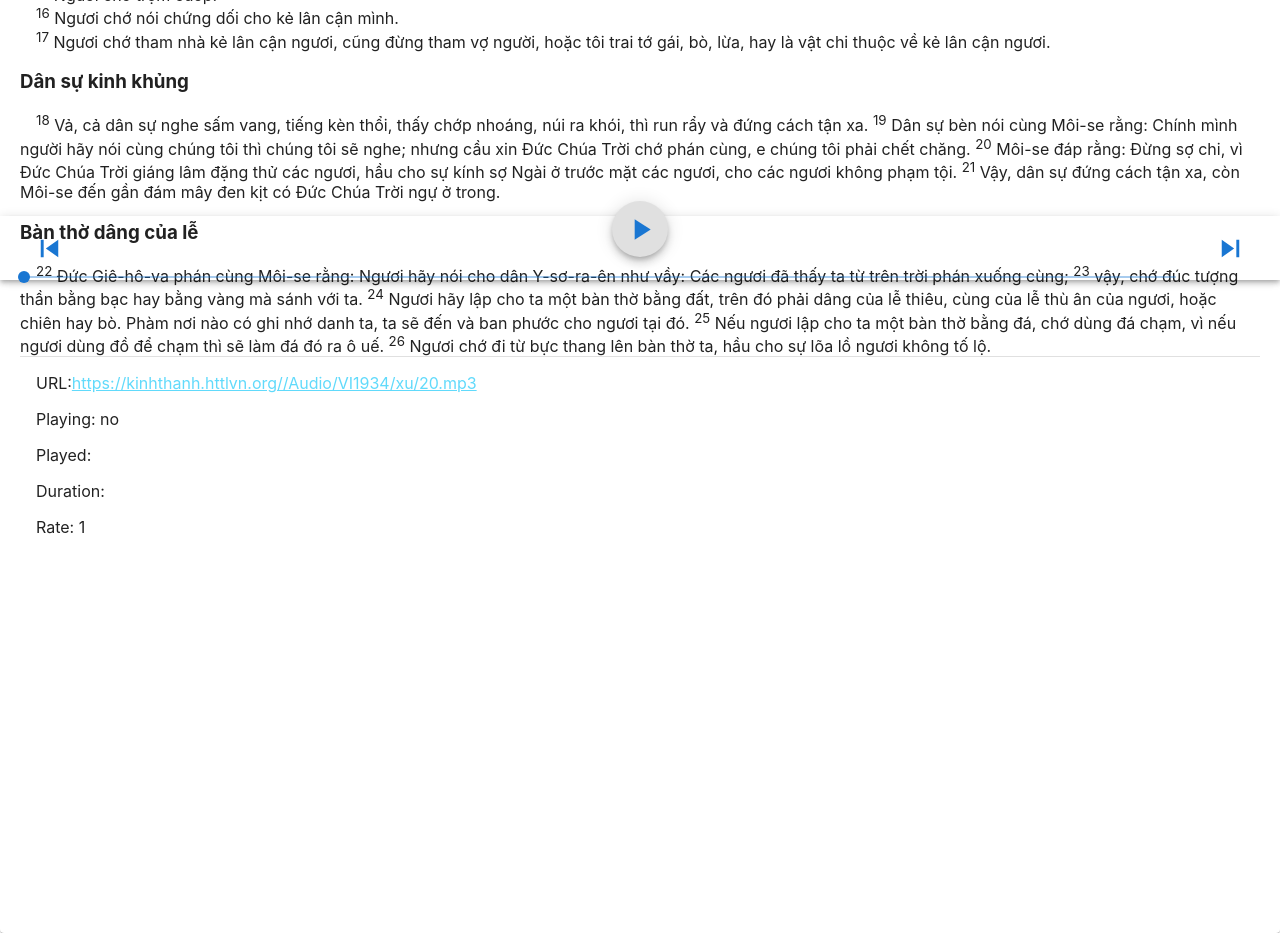
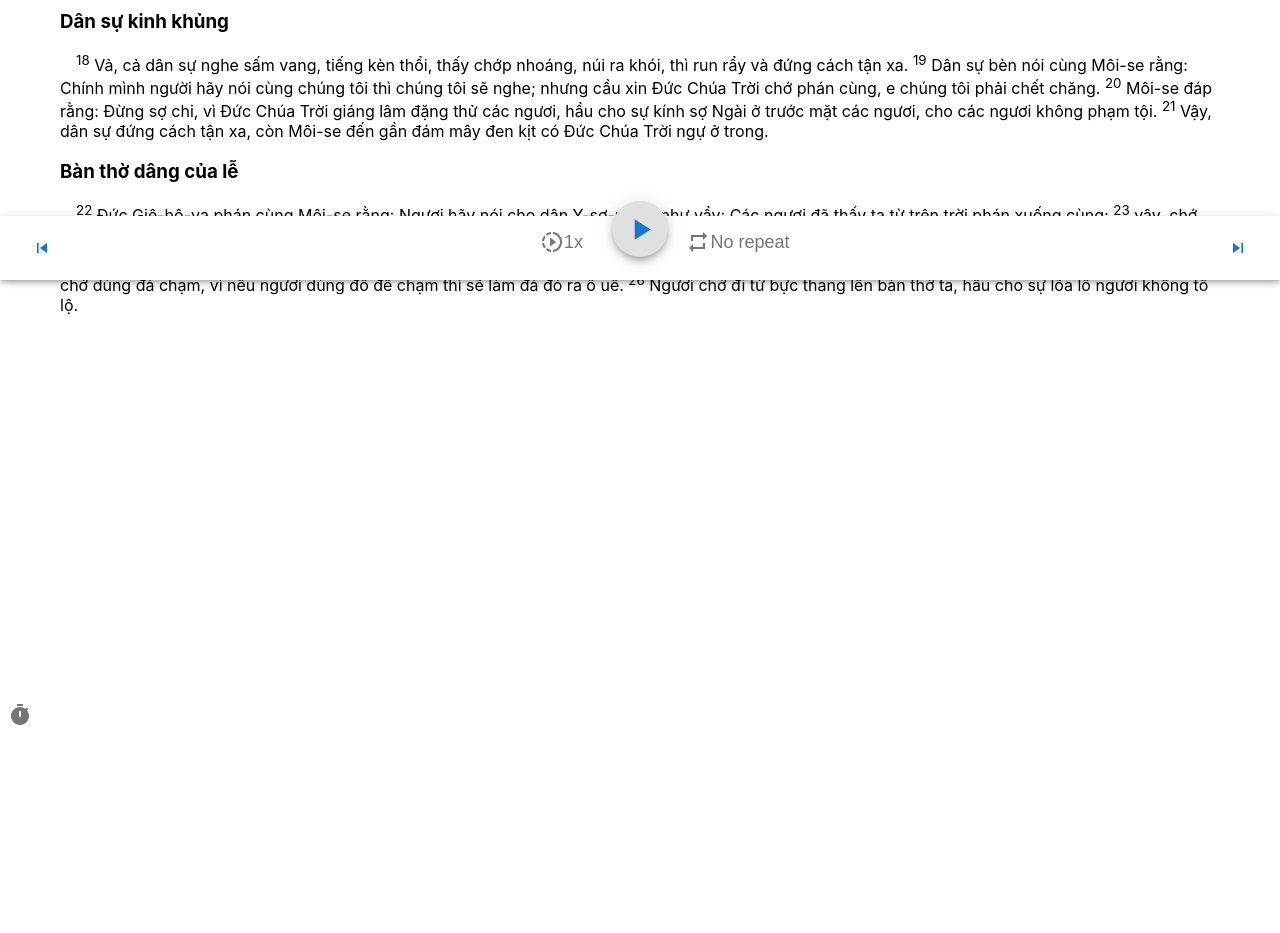
Before and after one commit to phucamtv/kt-react, a React (Create React App) app: page / in a window 1280 px wide. Shown: the part 520-1453 px from the top of the page. After the commit the page ends 1255 px from the top, so only its background shows below. Built offline with nearby package versions, Linux system fonts and the light colour scheme.

Commit message:
Polish style.

```diff
--- a/src/components/player/button.play.tsx
+++ /dev/null
@@ -1,141 +0,0 @@
-import React, { Fragment, useEffect, useState } from 'react';
-import { Card, Divider, Grid, IconButton, List, ListItem, Paper, Slider } from '@mui/material';
-import { Address } from './app';
-import ReactPlayer from 'react-player';
-import PlayArrowIcon from '@mui/icons-material/PlayArrow';
-import PauseIcon from '@mui/icons-material/Pause';
-import { AppState } from './app.state';
-
-
-export interface ButtonPlayProps {
-	state: AppState;
-}
-
-interface AudioState {
-	url: string,
-	pip: boolean,
-	playing: boolean,
-	controls: boolean,
-	light: boolean,
-	volume: number,
-	muted: boolean,
-	played: number,
-	loaded: number,
-	duration: number,
-	playbackRate: number,
-	loop: boolean,
-	seeking: boolean,
-}
-
-export function ButtonPlay(props: ButtonPlayProps) {
-	let player: null | ReactPlayer = null;
-	const [state, setState] = useState({
-		url: '',
-		text: '',
-		pip: false,
-		playing: false,
-		controls: false,
-		light: false,
-		volume: 0.8,
-		muted: false,
-		played: 0,
-		loaded: 0,
-		duration: 0,
-		playbackRate: 1.0,
-		loop: false,
-		seeking: false,
-	});
-
-	const onLocation = async (location?: Address) => {
-		if (!location) {
-			setState({ ...state, playing: false });
-		} else if (location) {
-			setState({ ...state, url: location.url || '', text: location.text || '' });
-		}
-	};
-
-	useEffect(
-		() => {
-			const addressListener = props.state.onAddress(onLocation);
-			const speedListener = props.state.onSpeed((playbackRate) => {
-				setState({ ...state, playbackRate: playbackRate || 1.0 });
-			});
-
-			const interval = setInterval(
-				function () {
-					if (player) {
-						const played = player.getCurrentTime();
-						const duration = player.getDuration();
-
-						setState({ ...state, played, duration });
-					}
-				},
-				100,
-			);
-
-			return () => {
-				addressListener();
-				speedListener();
-				clearInterval(interval);
-			};
-		},
-	);
-
-	const iconPlay = <PlayArrowIcon fontSize="large" color="primary" />;
-	const iconPause = <PauseIcon fontSize="large" color="primary" />;
-
-	return [
-		<IconButton
-			onClick={async () => {
-				if (!state.url) {
-					const location = props.state.getAddress();
-
-					if (location) {
-						setState((state) => ({ ...state, playing: true }));
-
-						return;
-					}
-				}
-
-				setState({ ...state, playing: !state.playing });
-			}}
-		>{state.playing ? iconPause : iconPlay}</IconButton>,
-		<Slider
-			max={state.duration}
-			value={state.played}
-			aria-label="Seeker"
-			size="small"
-			onChangeCommitted={(e, played) => {
-				if (typeof played === 'number') {
-					player!.seekTo(played);
-					setState({ ...state, played });
-				}
-			}}
-		/>,
-		<Fragment>
-			<div dangerouslySetInnerHTML={{ __html: state.text }} />
-			<Divider />
-
-			<List>
-				<ListItem>URL: <a href={state.url}>{state.url}</a></ListItem>
-				<ListItem>Playing: {state.playing ? 'yes' : 'no'}</ListItem>
-				<ListItem>Played: {state.played}</ListItem>
-				<ListItem>Duration: {state.duration}</ListItem>
-				<ListItem>Rate: {state.playbackRate}</ListItem>
-			</List>
-
-
-			{!state.url ? 'NO PLAYER' : <ReactPlayer
-				ref={(v) => player = v}
-				url={state.url}
-				loop={state.loop}
-				playsinline={true}
-				playing={state.playing}
-				playbackRate={state.playbackRate}
-				onEnded={() => setState({ ...state, playing: false })}
-				onReady={() => setState({ ...state, duration: player!.getDuration() })}
-				onError={(err) => console.log({ err })}
-				config={{ file: { forceAudio: true } }} />}
-		</Fragment>,
-	];
-}
--- a/src/components/player/button.speed.tsx
+++ b/src/components/player/button.speed.tsx
@@ -27,7 +27,7 @@ export const SpeedPicker = (props: SpeedPickerProps) => {
 	};
 
 	return <div>
-		<IconButton onClick={onToggleDialog}>
+		<IconButton onClick={onToggleDialog} size="small">
 			<SlowMotionVideoIcon />
 			{speed}x
 		</IconButton>
--- a/src/components/player/button.next.tsx
+++ b/src/components/player/control/next.tsx
@@ -1,7 +1,7 @@
 import { Fragment } from 'react';
 import SkipNextIcon from '@mui/icons-material/SkipNext';
 import { IconButton } from '@mui/material';
-import { AppState } from './app.state';
+import { AppState } from '../app.state';
 
 export function ButtonNext(props: { state: AppState }) {
 	const onClick = () => {
@@ -16,7 +16,7 @@ export function ButtonNext(props: { state: AppState }) {
 
 	return <Fragment>
 		<IconButton onClick={onClick}>
-			<SkipNextIcon fontSize="large" color="primary" />
+			<SkipNextIcon fontSize="small" color="primary" />
 		</IconButton>
 	</Fragment>;
 }
--- /dev/null
+++ b/src/components/player/control/play.effect.ts
@@ -0,0 +1,39 @@
+import { AppState } from '../app.state';
+import { Address } from '../app';
+import { AudioState } from './play.state';
+import { Dispatch, SetStateAction } from 'react';
+import ReactPlayer from 'react-player';
+
+export function playEffect(player: null | ReactPlayer, appState: AppState, setState: Dispatch<SetStateAction<AudioState>>) {
+	const addressListener = appState.onAddress(
+		async (location?: Address) => {
+			if (!location) {
+				setState((state) => ({ ...state, playing: false }));
+			} else if (location) {
+				setState((state) => ({ ...state, url: location.url || '', text: location.text || '' }));
+			}
+		},
+	);
+
+	const speedListener = appState.onSpeed((playbackRate) => {
+		setState((state) => ({ ...state, playbackRate: playbackRate || 1.0 }));
+	});
+
+	const interval = setInterval(
+		function () {
+			if (player) {
+				const played = player.getCurrentTime();
+				const duration = player.getDuration();
+
+				setState((state) => ({ ...state, played, duration }));
+			}
+		},
+		100,
+	);
+
+	return () => {
+		addressListener();
+		speedListener();
+		clearInterval(interval);
+	};
+}
--- /dev/null
+++ b/src/components/player/control/play.state.ts
@@ -0,0 +1,37 @@
+export interface AudioState {
+	text: string,
+	url: string,
+	pip: boolean,
+	playing: boolean,
+	controls: boolean,
+	light: boolean,
+	volume: number,
+	muted: boolean,
+	played: number,
+	loaded: number,
+	duration: number,
+	playbackRate: number,
+	loop: boolean,
+	seeking: boolean,
+	verbose: boolean,
+	counter: number,
+}
+
+export const defaultAudioState: AudioState = {
+	url: '',
+	text: '',
+	pip: false,
+	playing: false,
+	controls: false,
+	light: false,
+	volume: 0.8,
+	muted: false,
+	played: 0,
+	loaded: 0,
+	duration: 0,
+	playbackRate: 1.0,
+	loop: false,
+	seeking: false,
+	verbose: false,
+	counter: 0,
+};
--- /dev/null
+++ b/src/components/player/control/play.tsx
@@ -0,0 +1,80 @@
+import React, { Fragment, useEffect, useState } from 'react';
+import { Box, CircularProgress, Divider, List, ListItem, Slider } from '@mui/material';
+import ReactPlayer from 'react-player';
+import PlayArrowIcon from '@mui/icons-material/PlayArrow';
+import PauseIcon from '@mui/icons-material/Pause';
+import { AppState } from '../app.state';
+import { AudioState, defaultAudioState } from './play.state';
+import { playEffect } from './play.effect';
+
+export interface ButtonPlayProps {
+	state: AppState;
+}
+
+export function ButtonPlay(props: ButtonPlayProps) {
+	let player: null | ReactPlayer = null;
+	const [state, setState] = useState<AudioState>(defaultAudioState);
+
+	// setState({...state, counter: sta});
+
+	useEffect(
+		() => playEffect(player, props.state, setState),
+		[state],
+	);
+
+	return [
+		<Fragment>
+			{
+				state.playing
+					? <PauseIcon fontSize="large" color="primary" onClick={() => setState({ ...state, playing: false })} />
+					: <PlayArrowIcon fontSize="large" color="primary" onClick={() => setState({ ...state, playing: true })} />
+			}
+
+			<Box sx={{ display: 'flex' }}>
+				<CircularProgress
+					thickness={1}
+					variant="determinate"
+					size={60}
+					value={state.played}
+					sx={{ position: 'absolute', top: -1, left: -2, zIndex: -1 }}
+				/>
+			</Box>
+		</Fragment>,
+		<Slider
+			max={state.duration}
+			value={state.played}
+			aria-label="Seeker"
+			size="small"
+			onChangeCommitted={(e, played) => {
+				if (typeof played === 'number') {
+					player!.seekTo(played);
+					setState({ ...state, played });
+				}
+			}}
+		/>,
+		<Fragment>
+			<div dangerouslySetInnerHTML={{ __html: state.text }} />
+
+			{!state.verbose ? '' : <List>
+				<ListItem><Divider /></ListItem>
+				<ListItem>URL: <a href={state.url}>{state.url}</a></ListItem>
+				<ListItem>Playing: {state.playing ? 'yes' : 'no'}</ListItem>
+				<ListItem>Played: {state.played}</ListItem>
+				<ListItem>Duration: {state.duration}</ListItem>
+				<ListItem>Rate: {state.playbackRate}</ListItem>
+			</List>}
+
+			{!state.url ? 'NO PLAYER' : <ReactPlayer
+				ref={(v) => player = v}
+				url={state.url}
+				loop={state.loop}
+				playsinline={true}
+				playing={state.playing}
+				playbackRate={state.playbackRate}
+				onEnded={() => setState({ ...state, playing: false })}
+				onReady={() => setState({ ...state, duration: player!.getDuration() })}
+				onError={(err) => console.log({ err })}
+				config={{ file: { forceAudio: true } }} />}
+		</Fragment>,
+	];
+}
--- a/src/components/player/button.prev.tsx
+++ b/src/components/player/control/prev.tsx
@@ -1,7 +1,7 @@
 import { Fragment } from 'react';
 import SkipPreviousIcon from '@mui/icons-material/SkipPrevious';
 import { IconButton } from '@mui/material';
-import { AppState } from './app.state';
+import { AppState } from '../app.state';
 
 export function ButtonPrev(props: { state: AppState }) {
 	const onClick = async () => {
@@ -15,7 +15,7 @@ export function ButtonPrev(props: { state: AppState }) {
 
 	return <Fragment>
 		<IconButton onClick={onClick}>
-			<SkipPreviousIcon fontSize="large" color="primary" />
+			<SkipPreviousIcon fontSize="small" color="primary" />
 		</IconButton>
 	</Fragment>;
 }
--- a/src/components/player/player.content.tsx
+++ /dev/null
@@ -1,36 +0,0 @@
-import { AppState } from './app.state';
-import { ButtonPlay } from './button.play';
-import { ButtonNext } from './button.next';
-import { ButtonPrev } from './button.prev';
-import { AppBar, Box, Container, Paper, Toolbar } from '@mui/material';
-import React, { Fragment } from 'react';
-import { styled } from '@mui/material/styles';
-import Fab from '@mui/material/Fab';
-
-const StyledFab = styled(Fab)({ position: 'absolute', zIndex: 1, top: -15, left: 0, right: 0, margin: '0 auto' });
-const StyledSlider = styled(Container)({
-	position: 'absolute',
-	bottom: -15,
-	left: 0,
-	margin: '0 auto',
-	width: '100%',
-});
-
-export const PlayerContent = (props: { state: AppState }) => {
-	const [playButton, seeker, content] = ButtonPlay(props);
-
-	return <Fragment>
-		<Paper style={{ padding: '20px' }}>{content}</Paper>
-
-		<AppBar position="fixed" color="transparent" sx={{ top: 'auto', bottom: 0 }}>
-			<StyledSlider>{seeker}</StyledSlider>
-
-			<Toolbar>
-				<ButtonPrev {...props} />
-				<Box sx={{ flexGrow: 1 }} />
-				<ButtonNext  {...props} />
-				<StyledFab color="inherit">{playButton}</StyledFab>
-			</Toolbar>
-		</AppBar>
-	</Fragment>;
-};
--- a/src/components/player/player.controls.tsx
+++ b/src/components/player/player.controls.tsx
@@ -1,10 +1,14 @@
 import { SpeedPicker, SpeedValue } from './button.speed';
 import { LoopPicker, LoopValue } from './player.loop-picker';
 import { TimerPicker } from './player.timer-picker';
-import { PlayerContent } from './player.content';
-import { Toolbar } from '@mui/material';
+import { AppBar, Box, Container, Toolbar } from '@mui/material';
 import React, { Fragment, useState } from 'react';
 import { AppState } from './app.state';
+import { styled } from '@mui/material/styles';
+import Fab from '@mui/material/Fab';
+import { ButtonPlay } from './control/play';
+import { ButtonPrev } from './control/prev';
+import { ButtonNext } from './control/next';
 
 export interface PlayerControllersProps {
 	state: AppState,
@@ -13,19 +17,47 @@ export interface PlayerControllersProps {
 	timer: null | number;
 }
 
+const StyledPlayButton = styled(Fab)({
+	position: 'absolute',
+	zIndex: 1,
+	top: -15,
+	left: 0,
+	right: 0,
+	margin: '0 auto',
+});
+
 export function PlayerControllers(props: PlayerControllersProps) {
 	const [loop, setLoop] = useState<LoopValue>(props.loop);
 	const [timer, setTimer] = useState<null | number>(props.timer);
+	const [playButton, seeker, content] = ButtonPlay(props);
+	const prevButton = <ButtonPrev state={props.state} />;
+	const nextButton = <ButtonNext state={props.state} />;
 
-	return (
-		<Fragment>
+	return <Fragment>
+		<Container style={{ padding: '20px', overflow: 'hidden' }}>{content}</Container>
+
+		<TimerPicker value={timer} setValue={setTimer} />
+
+		<AppBar position="fixed" color="inherit" sx={{ top: 'auto', bottom: 0 }}>
 			<Toolbar>
-				<SpeedPicker state={props.state} />
-				<LoopPicker value={loop} setValue={setLoop} />
-				<TimerPicker value={timer} setValue={setTimer} />
+				{prevButton}
+
+				<StyledPlayButton color="inherit">
+					{playButton}
+
+					<Box sx={{ position: 'absolute', top: 24, left: -77, zIndex: -1 }}>
+						<SpeedPicker state={props.state} />
+					</Box>
+
+					<Box sx={{ position: 'absolute', top: 24, right: -170, zIndex: -1, width: 200 }}>
+						<LoopPicker value={loop} setValue={setLoop} />
+					</Box>
+				</StyledPlayButton>
+
+				<Box sx={{ flexGrow: 1 }} />
+
+				{nextButton}
 			</Toolbar>
-
-			<PlayerContent state={props.state} />
-		</Fragment>
-	);
+		</AppBar>
+	</Fragment>;
 }
--- a/src/components/player/player.loop-picker.tsx
+++ b/src/components/player/player.loop-picker.tsx
@@ -24,7 +24,7 @@ export const LoopPicker = (props: LoopPickerProps) => {
 	};
 
 	return <div>
-		<IconButton onClick={toggleDialog}>
+		<IconButton onClick={toggleDialog} size='small'>
 			<RepeatIcon /> {props.value || nilState}
 		</IconButton>
 
```
Also changed, not shown: src/resources/app.css (+0 -9 lines).
